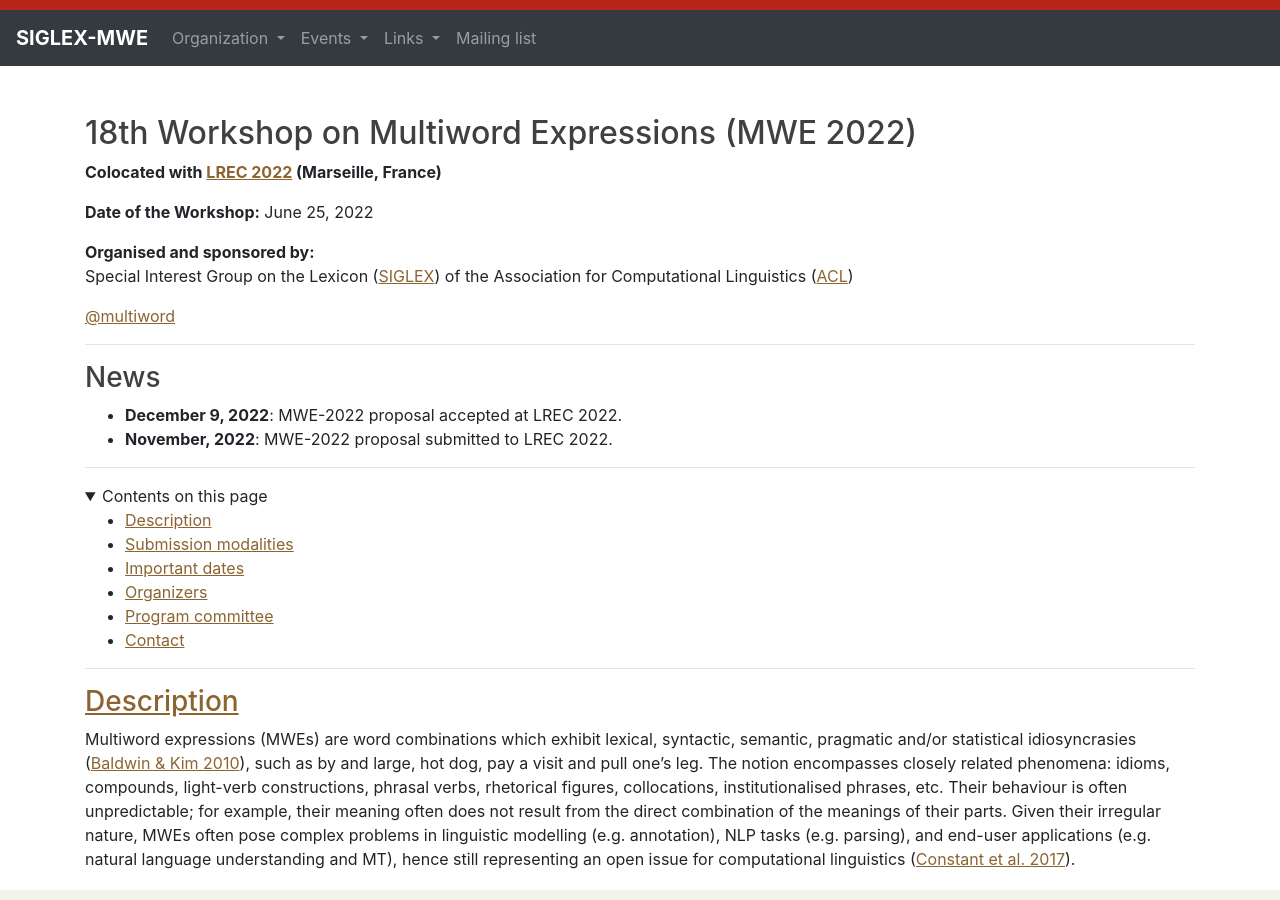
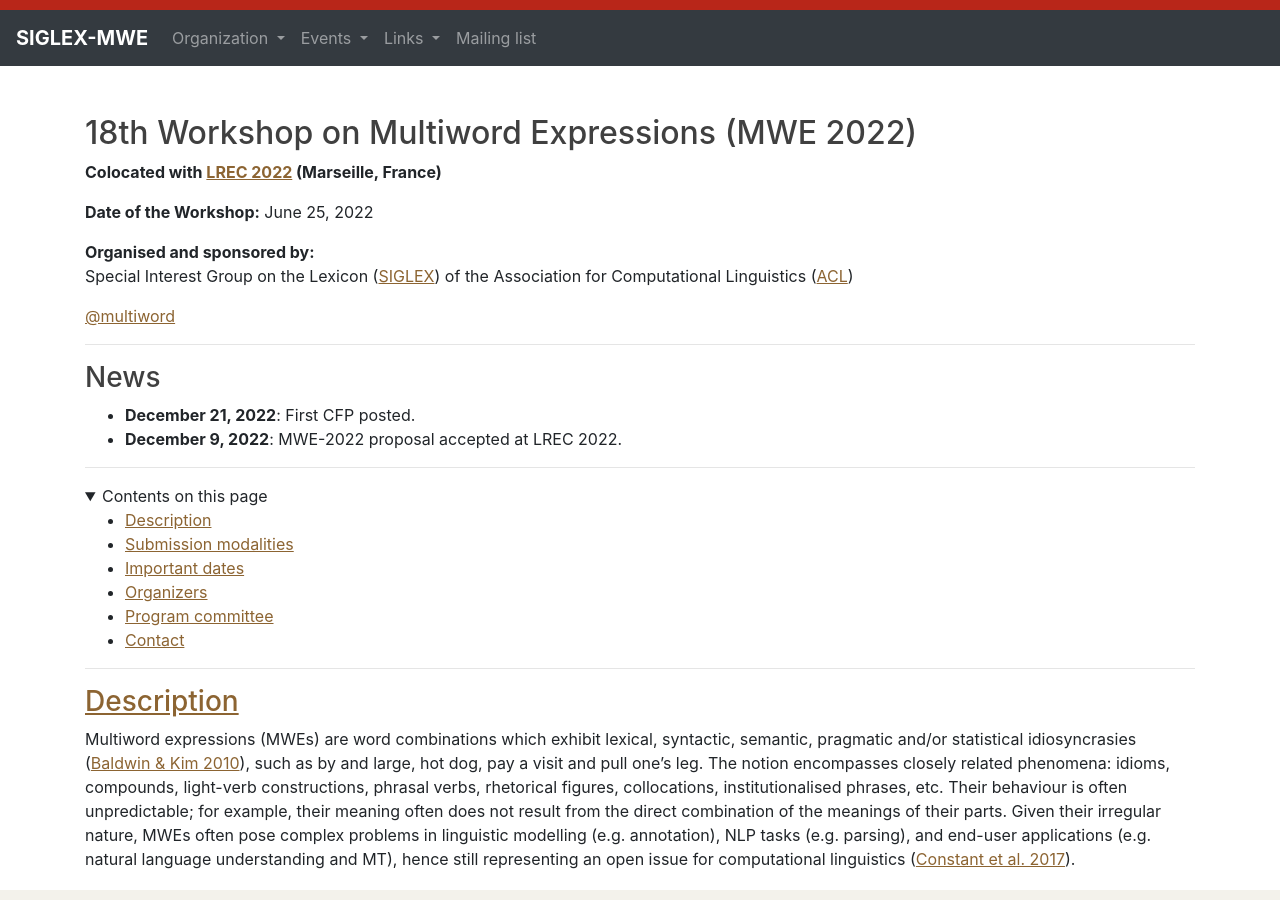
Before and after one commit to multiword/multiword.github.io, a Jekyll site: the page built from mwe2022/index.md, in a window 1280 px wide and 900 px high. Built offline with Jekyll 4.4.1, drawn with Linux system fonts in a browser that asks for light colours; comment, search, counter and statistics services are not loaded.

Commit message:
Update news

```diff
--- a/mwe2022/index.md
+++ b/mwe2022/index.md
@@ -20,8 +20,8 @@ Special Interest Group on the Lexicon ([SIGLEX](http://www.siglex.org/)) of the
 
 ### News
 
+* **December 21, 2022**: First CFP posted.
 * **December 9, 2022**: MWE-2022 proposal accepted at LREC 2022.
-* **November, 2022**: MWE-2022 proposal submitted to LREC 2022.
 
 -----
 
```
